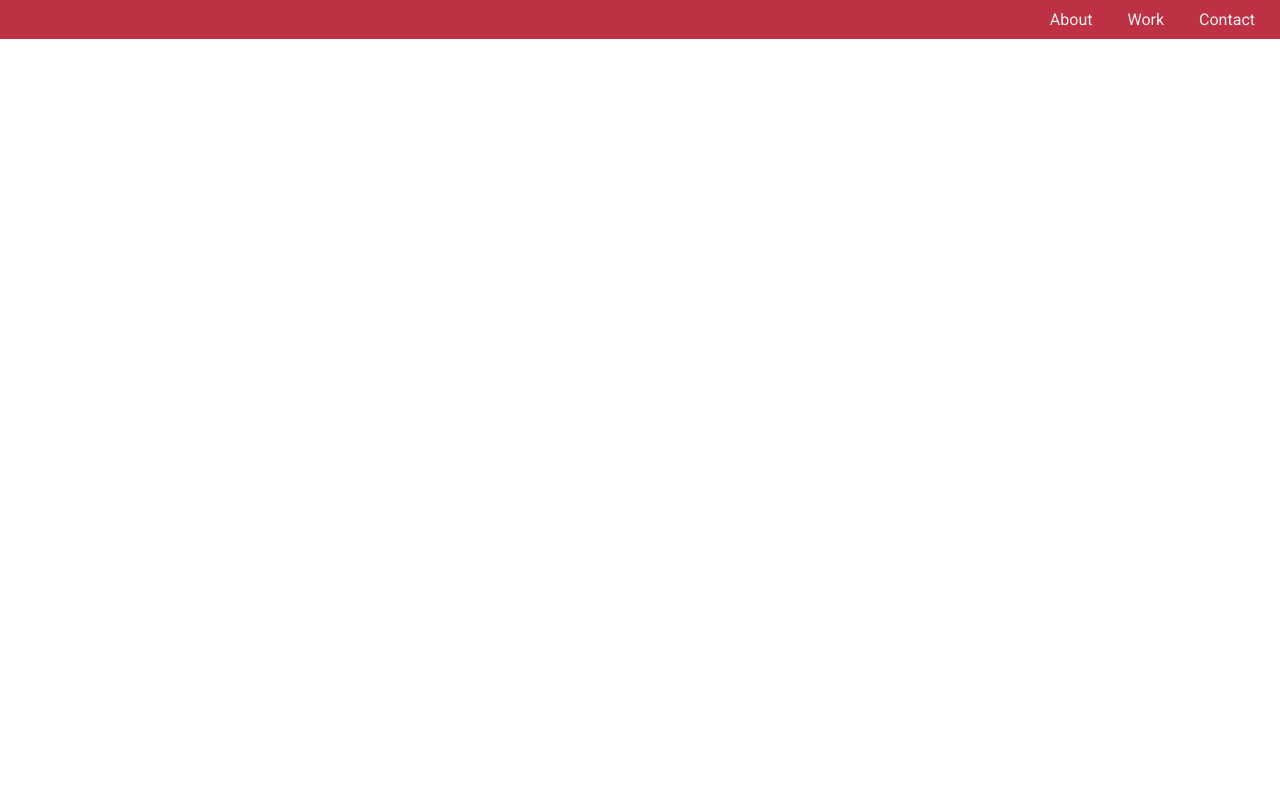
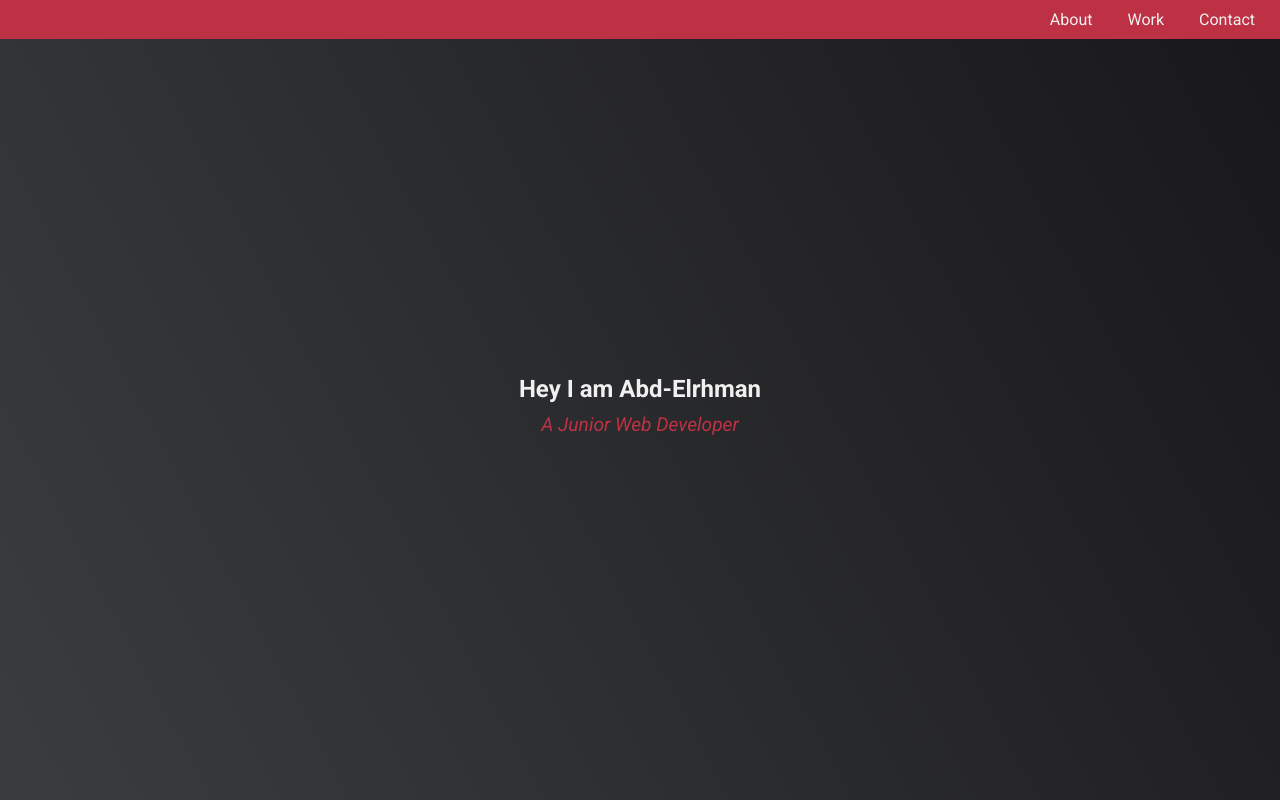
Before and after one commit to boda213-alaa-mohmad/Personal-protofilo-2, a plain HTML site: page index.html in a window 1280 px wide. Drawn offline with Linux system fonts and the light colour scheme.

Commit message:
adding welcome section

```diff
--- a/index.html
+++ b/index.html
@@ -18,6 +18,11 @@
         </ul>
     </nav>
 
+    <!-- welcome -->
+    <section id="welcome-section" class="person-info">
+        <h1>Hey I am Abd-Elrhman</h1>
+        <p>A Junior Web Developer</p>
+    </section>
 
 </body>
 </html>
--- a/style.css
+++ b/style.css
@@ -54,3 +54,40 @@ nav li:hover {
       justify-content: center;
     }
 }
+
+
+
+/* welcome */
+.person-info {
+    background-image: linear-gradient(62deg, #3a3d40 0%, #181719 100%);;
+    height: 100vh;
+    display: flex;
+    flex-direction: column;
+    justify-content: center;
+    align-items: center;
+    font-family: "Roboto", sans-serif;
+}
+
+.person-info h1 {
+    padding: 10px;
+    font-size: 1.5em;
+    text-align: center;
+    color: var(--main-white);
+}
+
+.person-info p {
+    text-align: center;
+    font-size: 1.2em;
+    color: var(--main-red);
+    font-style: italic;
+}
+
+@media (max-width: 270px) {
+    .person-info p {
+        font-size: 0.9em;
+    }
+
+    .person-info h1 {
+        font-size: 1.2em;
+    }
+}
```
